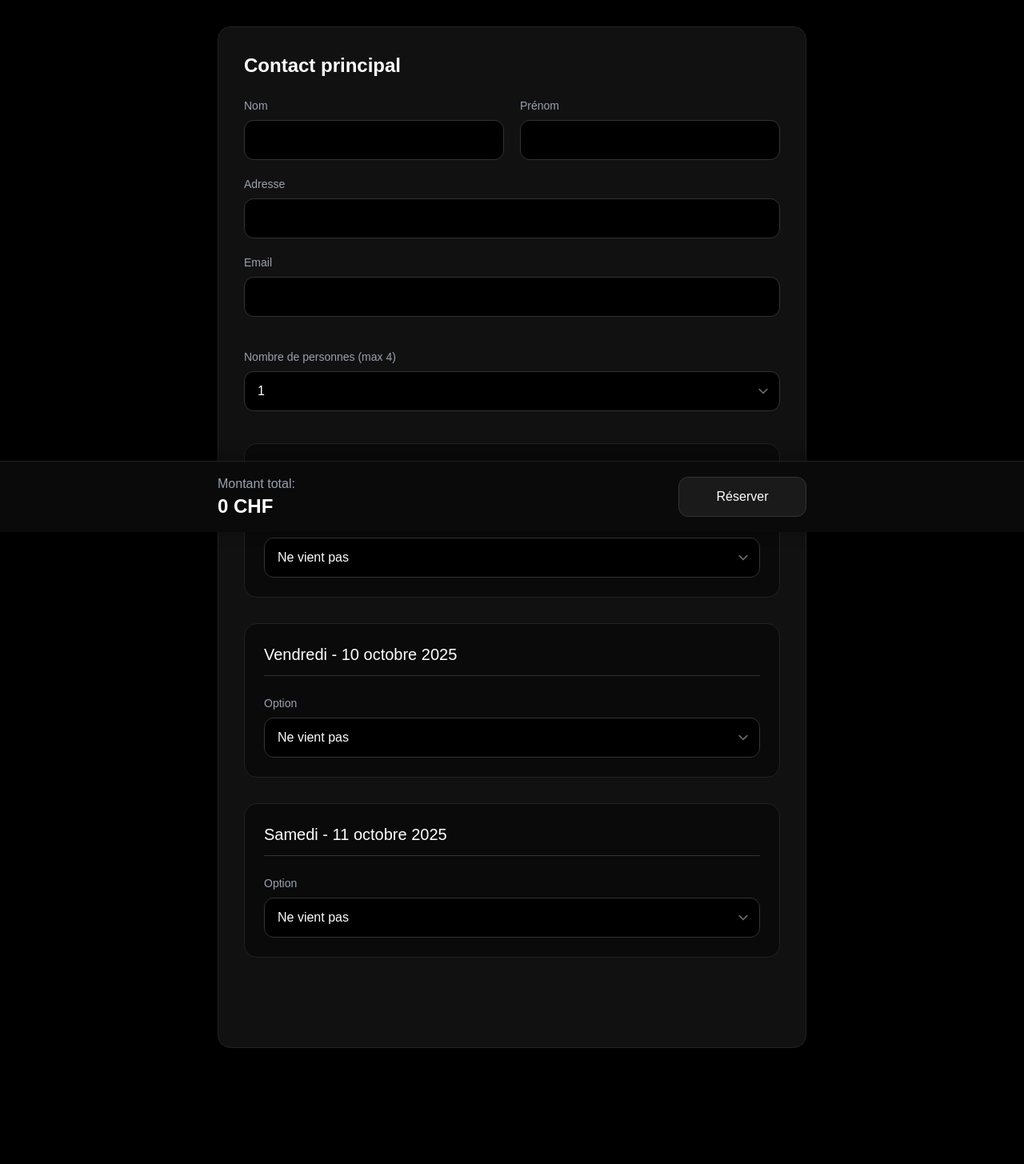
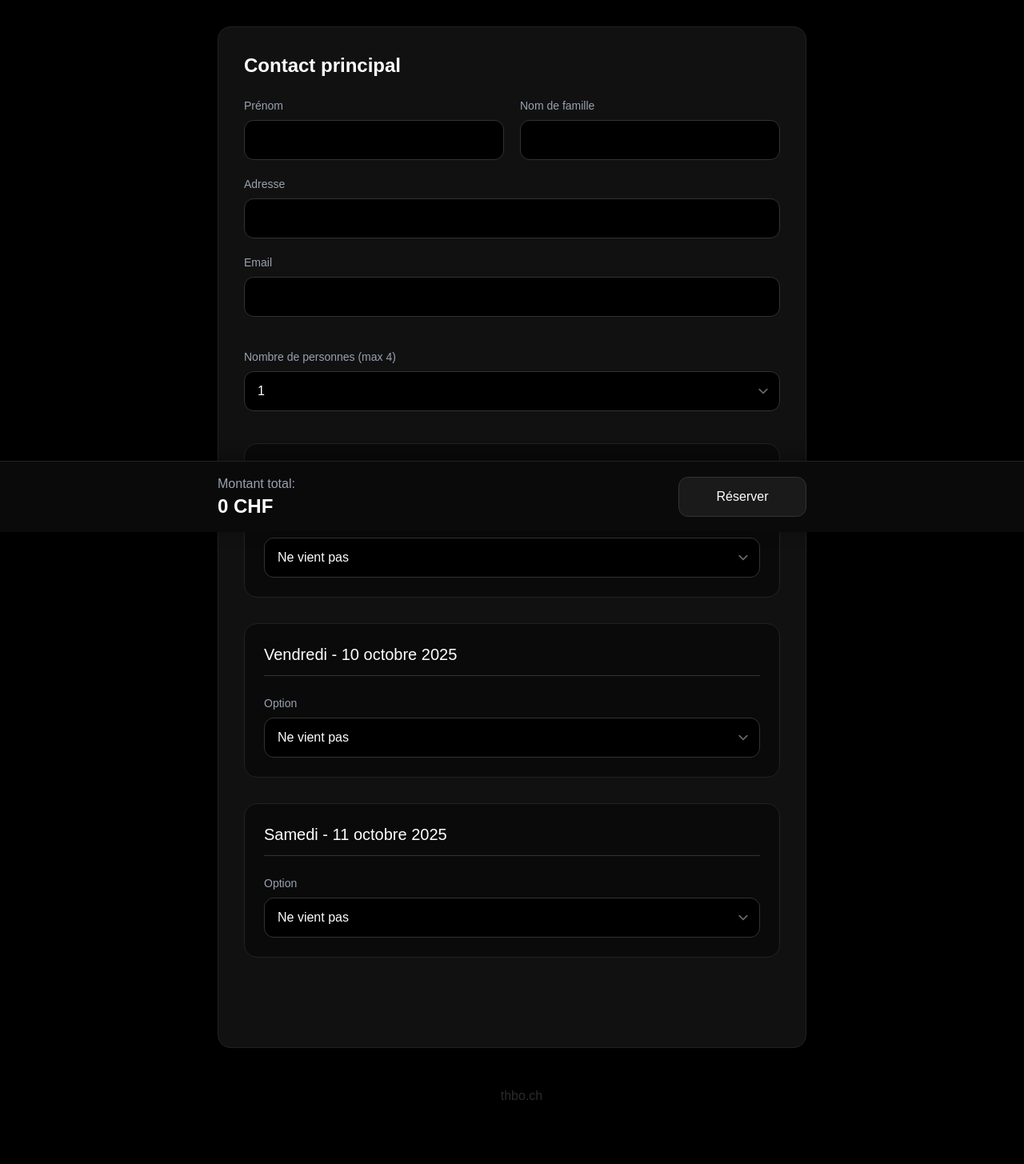
Before and after one commit to thboehi/higholive-party, a Next.js app: page /reserver in a window 1280 px wide. Shown: the part 135-1590 px from the top of the page at 80% size. Built offline with nearby package versions, Linux system fonts and the light colour scheme.

Commit message:
Mise à jour des champs de formulaire pour utiliser "Prénom" et "Nom de famille", ajout d'une alerte pour les données de réservation avant la soumission, et ajout d'un pied de page avec un lien.

```diff
--- a/app/reserver/page.js
+++ b/app/reserver/page.js
@@ -126,8 +126,10 @@ export default function Home() {
       totalPrice
     }));
 
-    // Redirection vers la page résumé
-    router.push("/resume");
+    alert(JSON.stringify({
+      ...formData,
+      totalPrice
+    }));
   };
 
   return (
@@ -147,12 +149,14 @@ export default function Home() {
             <div className="mb-10">
               <h2 className="text-2xl font-bold mb-6 text-white">Contact principal</h2>
               <div className="grid grid-cols-1 md:grid-cols-2 gap-5">
+
+
                 <div>
-                  <label className="block text-sm font-medium mb-2 text-gray-400">Nom</label>
+                  <label className="block text-sm font-medium mb-2 text-gray-400">Prénom</label>
                   <input
                     type="text"
-                    name="lastName"
-                    value={formData.mainContact.lastName}
+                    name="firstName"
+                    value={formData.mainContact.firstName}
                     onChange={handleMainContactChange}
                     required
                     className="w-full bg-black border border-[#333] rounded-xl py-3 px-4 text-white
@@ -162,11 +166,11 @@ export default function Home() {
                 </div>
 
                 <div>
-                  <label className="block text-sm font-medium mb-2 text-gray-400">Prénom</label>
+                  <label className="block text-sm font-medium mb-2 text-gray-400">Nom de famille</label>
                   <input
                     type="text"
-                    name="firstName"
-                    value={formData.mainContact.firstName}
+                    name="lastName"
+                    value={formData.mainContact.lastName}
                     onChange={handleMainContactChange}
                     required
                     className="w-full bg-black border border-[#333] rounded-xl py-3 px-4 text-white
@@ -235,11 +239,11 @@ export default function Home() {
                       <h3 className="text-lg font-medium mb-4 text-white">Personne {index + 2}</h3>
                       <div className="grid grid-cols-1 md:grid-cols-2 gap-4">
                         <div>
-                          <label className="block text-sm font-medium mb-2 text-gray-400">Nom</label>
+                          <label className="block text-sm font-medium mb-2 text-gray-400">Prénom</label>
                           <input
                             type="text"
-                            value={formData.additionalPeople[index]?.lastName || ""}
-                            onChange={(e) => handleAdditionalPersonChange(index, "lastName", e.target.value)}
+                            value={formData.additionalPeople[index]?.firstName || ""}
+                            onChange={(e) => handleAdditionalPersonChange(index, "firstName", e.target.value)}
                             required
                             className="w-full bg-black border border-[#333] rounded-xl py-3 px-4 text-white
                             focus:outline-none focus:border-[#666] focus:ring-1 focus:ring-[#666]
@@ -247,11 +251,11 @@ export default function Home() {
                           />
                         </div>
                         <div>
-                          <label className="block text-sm font-medium mb-2 text-gray-400">Prénom</label>
+                          <label className="block text-sm font-medium mb-2 text-gray-400">Nom de famille</label>
                           <input
                             type="text"
-                            value={formData.additionalPeople[index]?.firstName || ""}
-                            onChange={(e) => handleAdditionalPersonChange(index, "firstName", e.target.value)}
+                            value={formData.additionalPeople[index]?.lastName || ""}
+                            onChange={(e) => handleAdditionalPersonChange(index, "lastName", e.target.value)}
                             required
                             className="w-full bg-black border border-[#333] rounded-xl py-3 px-4 text-white
                             focus:outline-none focus:border-[#666] focus:ring-1 focus:ring-[#666]
@@ -342,6 +346,24 @@ export default function Home() {
             </div>
           </div>
         </div>
+        <footer className="row-start-3 flex gap-[24px] flex-wrap items-center justify-center opacity-20 hover:opacity-100 transition-opacity m-12">
+            <a
+            className="flex items-center gap-2 hover:underline hover:underline-offset-4"
+            href="https://thbo.ch/"
+            target="_blank"
+            rel=""
+            >
+            <Image
+                aria-hidden
+                className="dark:invert"
+                src="/pen-tool.svg"
+                alt="Pen Tool icon"
+                width={16}
+                height={16}
+            />
+            thbo.ch
+            </a>
+        </footer>
       </div>
     </ClickSpark>
   );
```
